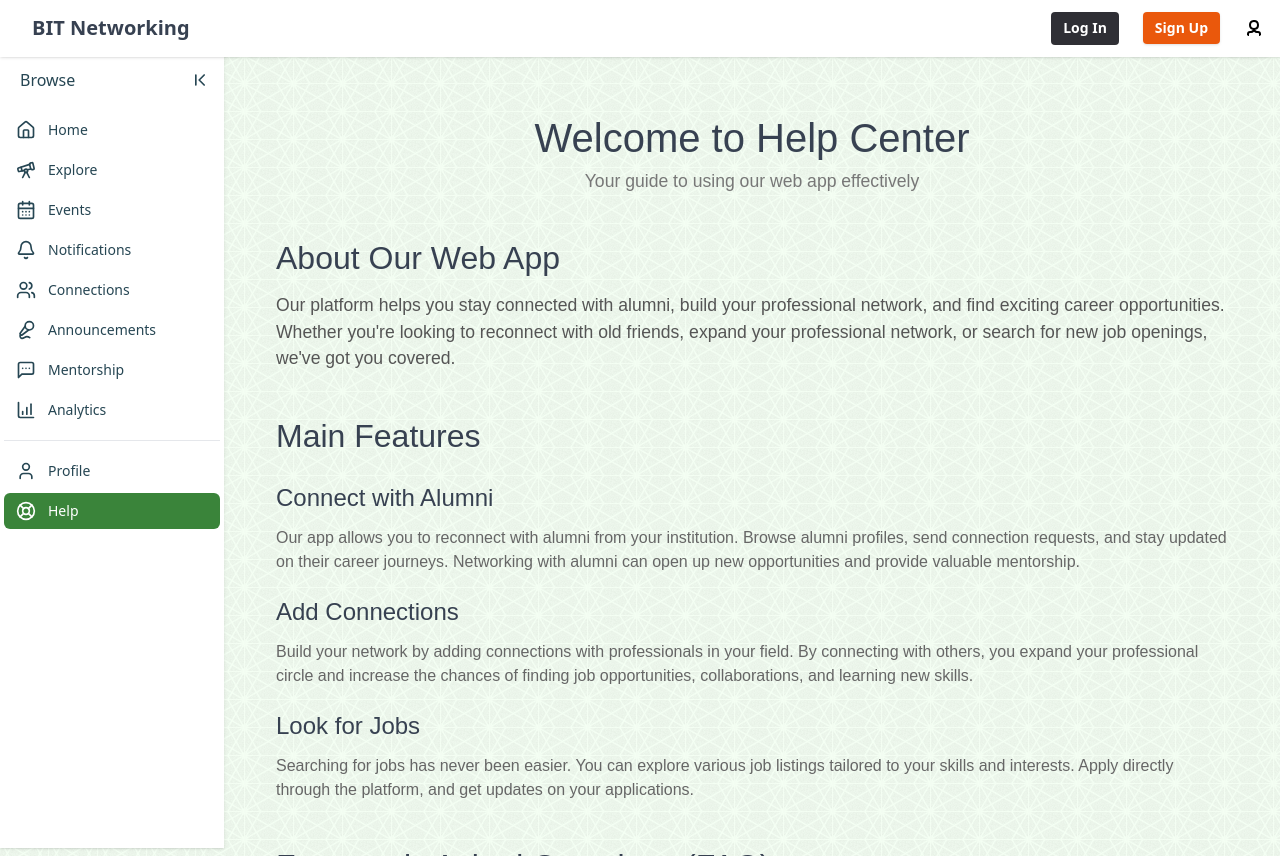
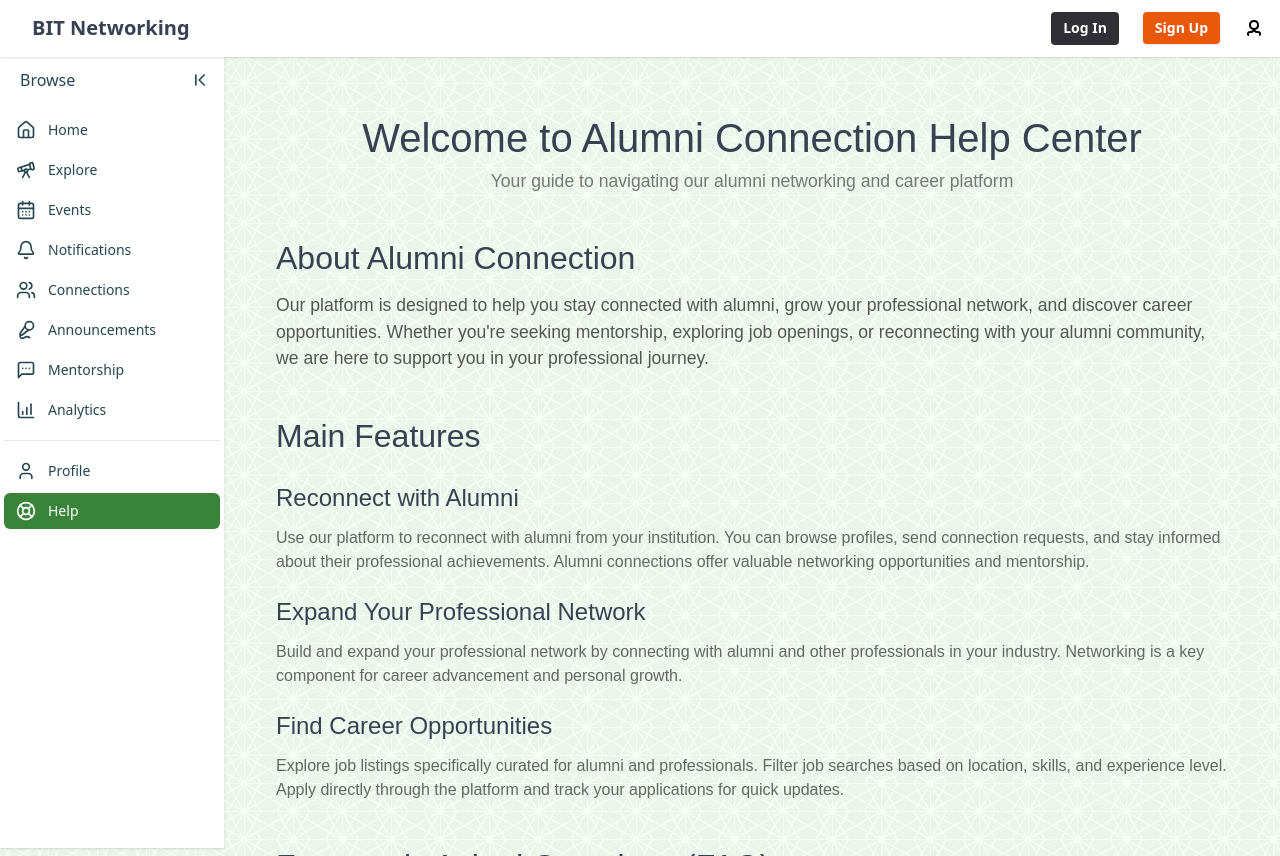
Before and after one commit to itsmanik/bit-alumni-networking, a React (Vite) app: page /help in a window 1280 px wide. Built offline with nearby package versions, Linux system fonts and the light colour scheme.

Commit message:
help page update

```diff
--- a/src/components/Help/Help.jsx
+++ b/src/components/Help/Help.jsx
@@ -6,18 +6,19 @@ const Help = () => {
     <div className={classes.helpPageContainer}>
       {/* Header */}
       <header className={classes.header}>
-        <h1>Welcome to Help Center</h1>
-        <p>Your guide to using our web app effectively</p>
+        <h1>Welcome to Alumni Connection Help Center</h1>
+        <p>Your guide to navigating our alumni networking and career platform</p>
       </header>
 
       {/* Introduction Section */}
       <section className={classes.introduction}>
-        <h2>About Our Web App</h2>
+        <h2>About Alumni Connection</h2>
         <p>
-          Our platform helps you stay connected with alumni, build your
-          professional network, and find exciting career opportunities. Whether
-          you're looking to reconnect with old friends, expand your professional
-          network, or search for new job openings, we've got you covered.
+          Our platform is designed to help you stay connected with alumni, grow
+          your professional network, and discover career opportunities. Whether
+          you're seeking mentorship, exploring job openings, or reconnecting with
+          your alumni community, we are here to support you in your professional
+          journey.
         </p>
       </section>
 
@@ -26,31 +27,31 @@ const Help = () => {
         <h2>Main Features</h2>
 
         <div className={classes.feature}>
-          <h3>Connect with Alumni</h3>
+          <h3>Reconnect with Alumni</h3>
           <p>
-            Our app allows you to reconnect with alumni from your institution.
-            Browse alumni profiles, send connection requests, and stay updated
-            on their career journeys. Networking with alumni can open up new
-            opportunities and provide valuable mentorship.
+            Use our platform to reconnect with alumni from your institution. You
+            can browse profiles, send connection requests, and stay informed
+            about their professional achievements. Alumni connections offer
+            valuable networking opportunities and mentorship.
           </p>
         </div>
 
         <div className={classes.feature}>
-          <h3>Add Connections</h3>
+          <h3>Expand Your Professional Network</h3>
           <p>
-            Build your network by adding connections with professionals in your
-            field. By connecting with others, you expand your professional
-            circle and increase the chances of finding job opportunities,
-            collaborations, and learning new skills.
+            Build and expand your professional network by connecting with alumni
+            and other professionals in your industry. Networking is a key
+            component for career advancement and personal growth.
           </p>
         </div>
 
         <div className={classes.feature}>
-          <h3>Look for Jobs</h3>
+          <h3>Find Career Opportunities</h3>
           <p>
-            Searching for jobs has never been easier. You can explore various
-            job listings tailored to your skills and interests. Apply directly
-            through the platform, and get updates on your applications.
+            Explore job listings specifically curated for alumni and professionals.
+            Filter job searches based on location, skills, and experience level.
+            Apply directly through the platform and track your applications
+            for quick updates.
           </p>
         </div>
       </section>
@@ -59,26 +60,27 @@ const Help = () => {
       <section className={classes.faq}>
         <h2>Frequently Asked Questions (FAQ)</h2>
         <div className={classes.faqItem}>
-          <h3>How do I connect with an alumni?</h3>
+          <h3>How do I reconnect with an alumni?</h3>
           <p>
-            Simply search for alumni from your institution, view their profiles,
-            and click "Connect" to send a connection request. If they accept,
-            you’ll be connected and can start messaging.
+            You can search for alumni profiles from your institution, send them
+            a connection request, and once they accept, you can start engaging
+            in conversations to reconnect or seek mentorship.
           </p>
         </div>
         <div className={classes.faqItem}>
-          <h3>How can I search for jobs?</h3>
+          <h3>How can I search for job opportunities?</h3>
           <p>
-            Navigate to the 'Jobs' section, where you can filter and search for
-            jobs based on location, industry, or job title. You can also save
-            jobs to apply to them later.
+            Head over to the 'Jobs' section, where you can search for roles based
+            on industry, location, or job title. Filter results according to your
+            preferences and apply directly for jobs that interest you.
           </p>
         </div>
         <div className={classes.faqItem}>
-          <h3>Can I get job recommendations?</h3>
+          <h3>Can I get job recommendations tailored to my profile?</h3>
           <p>
-            Yes, we provide personalized job recommendations based on your
-            profile, skills, and interests.
+            Yes, we offer personalized job recommendations based on your profile
+            information, skills, and interests, ensuring that you find the best
+            opportunities suited to your background.
           </p>
         </div>
       </section>
@@ -86,10 +88,10 @@ const Help = () => {
       {/* Contact Section */}
       <section className={classes.contact}>
         <h2>Contact Support</h2>
-        <p>If you need further assistance, don't hesitate to contact us.</p>
+        <p>If you need further assistance, we're here to help!</p>
         <p>
-          Email us at:{" "}
-          <a href="mailto:support@ourapp.com">support@ourapp.com</a>
+          Reach out to us at:{" "}
+          <a href="mailto:support@alumniconnection.com">support@alumniconnection.com</a>
         </p>
       </section>
     </div>
```
